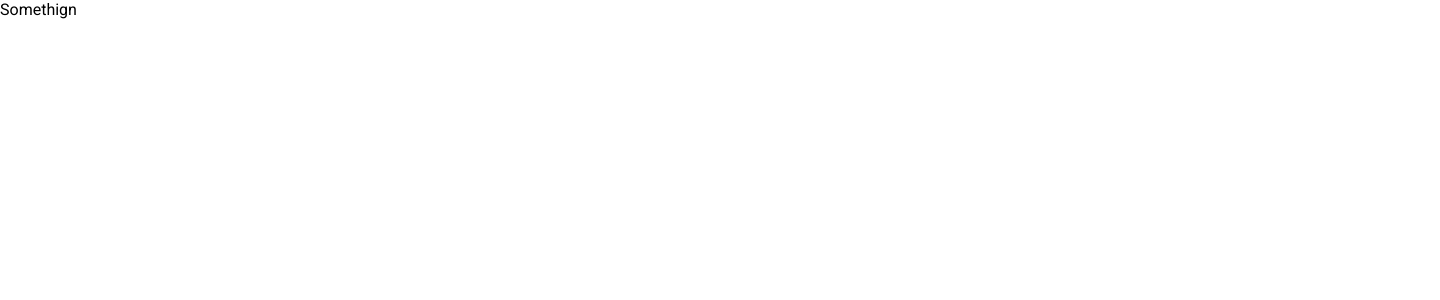
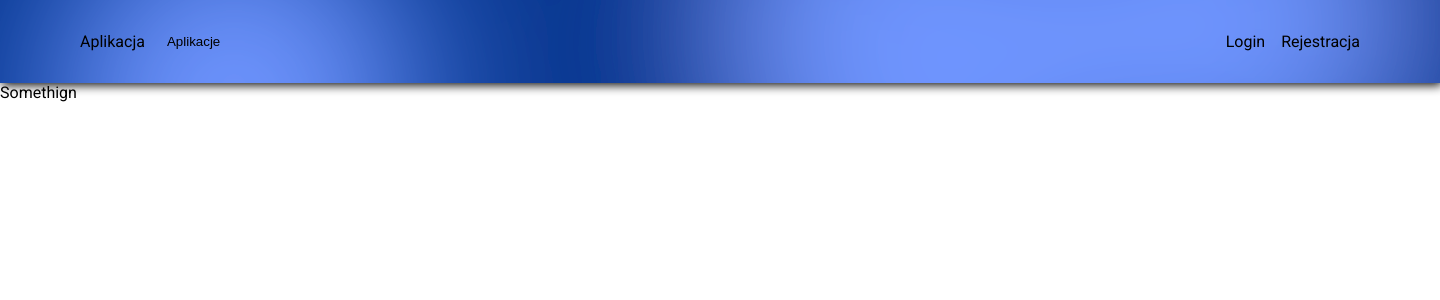
Before and after one commit to MrCosik/password-manager-fe, an Angular app: page / in a window 1280 px wide. Shown: the top 300 px of the page, 1440 px wide, since content can reach past the window. Built offline with nearby package versions, Linux system fonts and the light colour scheme.

Commit message:
Created navbar component

```diff
--- a/angular.json
+++ b/angular.json
@@ -24,7 +24,8 @@
               {
                 "glob": "**/*",
                 "input": "public"
-              }
+              },
+              "src/assets"
             ],
             "styles": [
               "@angular/material/prebuilt-themes/azure-blue.css",
--- a/src/app/app.component.html
+++ b/src/app/app.component.html
@@ -1 +1,2 @@
+<app-navbar/>
 <router-outlet/>
--- a/src/app/app.component.ts
+++ b/src/app/app.component.ts
@@ -1,11 +1,12 @@
 import { Component } from '@angular/core';
 import { RouterOutlet } from '@angular/router';
+import {NavbarComponent} from './components/navbar/navbar.component';
 
 @Component({
   selector: 'app-root',
-  imports: [RouterOutlet],
+  imports: [RouterOutlet, NavbarComponent],
   templateUrl: './app.component.html',
-  styleUrl: './app.component.css'
+  styleUrl: './app.component.css',
 })
 export class AppComponent {
   title = 'password-manager-fe';
--- /dev/null
+++ b/src/app/components/navbar/navbar.component.css
@@ -0,0 +1,44 @@
+.navbar-container {
+
+  background-image: url("/assets/images/waves.svg");
+
+  padding: 2rem 5rem;
+  box-shadow: 2px 2px 10px black;
+
+  display: flex;
+  justify-content: space-between;
+  align-items: center;
+}
+
+.spacer {
+  width: 100%;
+  background-repeat: repeat;
+  background-size: cover;
+}
+
+.navbar-links {
+  display: flex;
+  gap: 1rem;
+
+  a {
+    color: black;
+    text-decoration: none;
+  }
+}
+
+.navbar-menu {
+  display: flex;
+  gap: 1rem;
+}
+
+.navbar-menu-button {
+  background-color: transparent;
+  border: none;
+  color: black;
+
+
+}
+
+.navbar-menu-button:hover {
+  cursor: pointer;
+}
--- /dev/null
+++ b/src/app/components/navbar/navbar.component.html
@@ -0,0 +1,18 @@
+<div class="navbar-container spacer">
+  <div class="navbar-menu">
+
+    <div class="title">Aplikacja</div>
+
+    <button class="navbar-menu-button" [matMenuTriggerFor]="menu">Aplikacje</button>
+    <mat-menu #menu="matMenu">
+      <button mat-menu-item>TODO</button>
+      <button mat-menu-item>Bank haseł</button>
+      <button mat-menu-item>Chat</button>
+    </mat-menu>
+  </div>
+
+  <div class="navbar-links">
+    <a href="#">Login</a>
+    <a href="#">Rejestracja</a>
+  </div>
+</div>
```
Also changed, not shown: src/app/components/navbar/navbar.component.ts (added, +11 -0 lines), src/assets/images/waves.svg (added), 1 other file (tests, documents, lock files or other folders).
